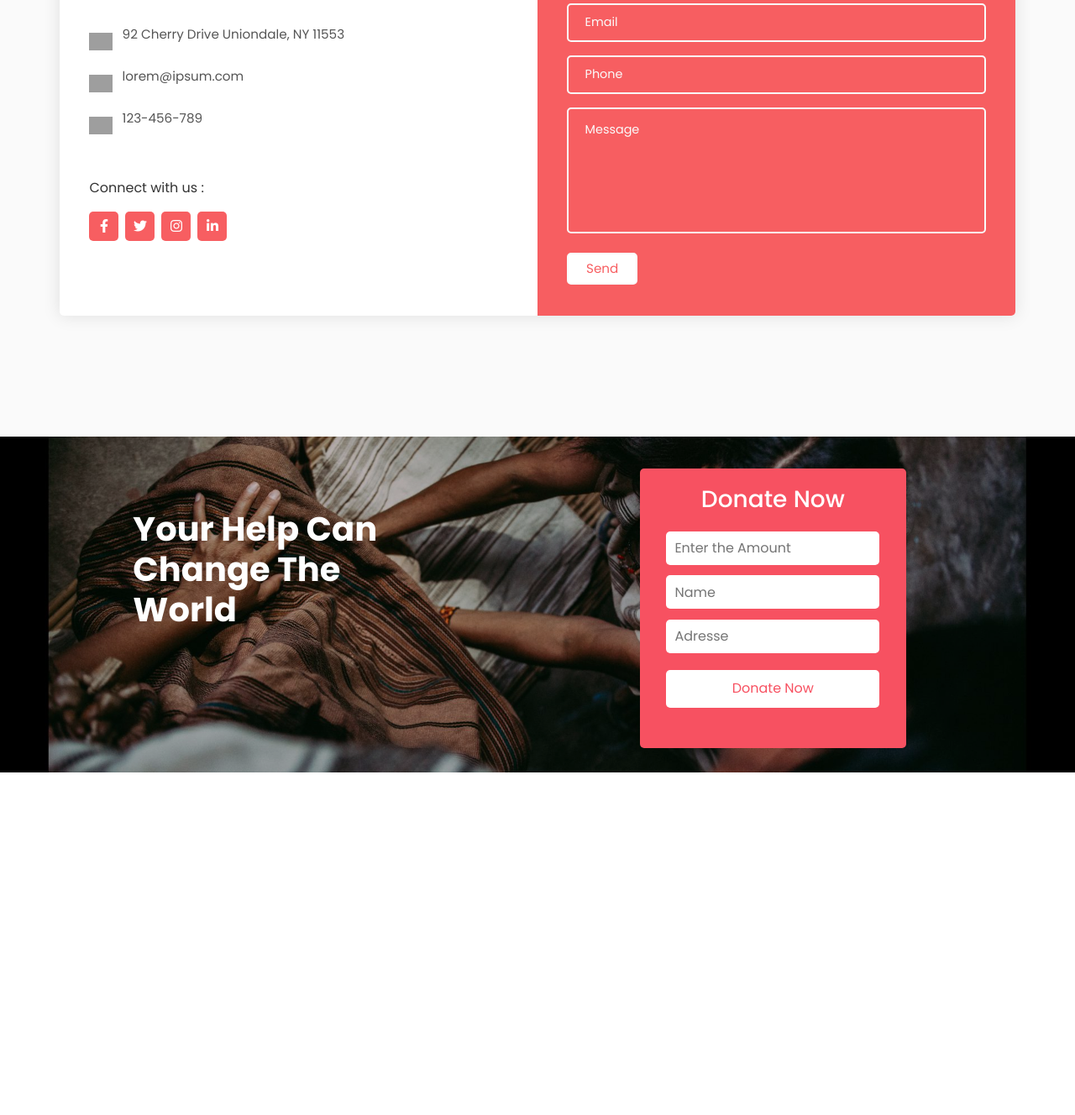
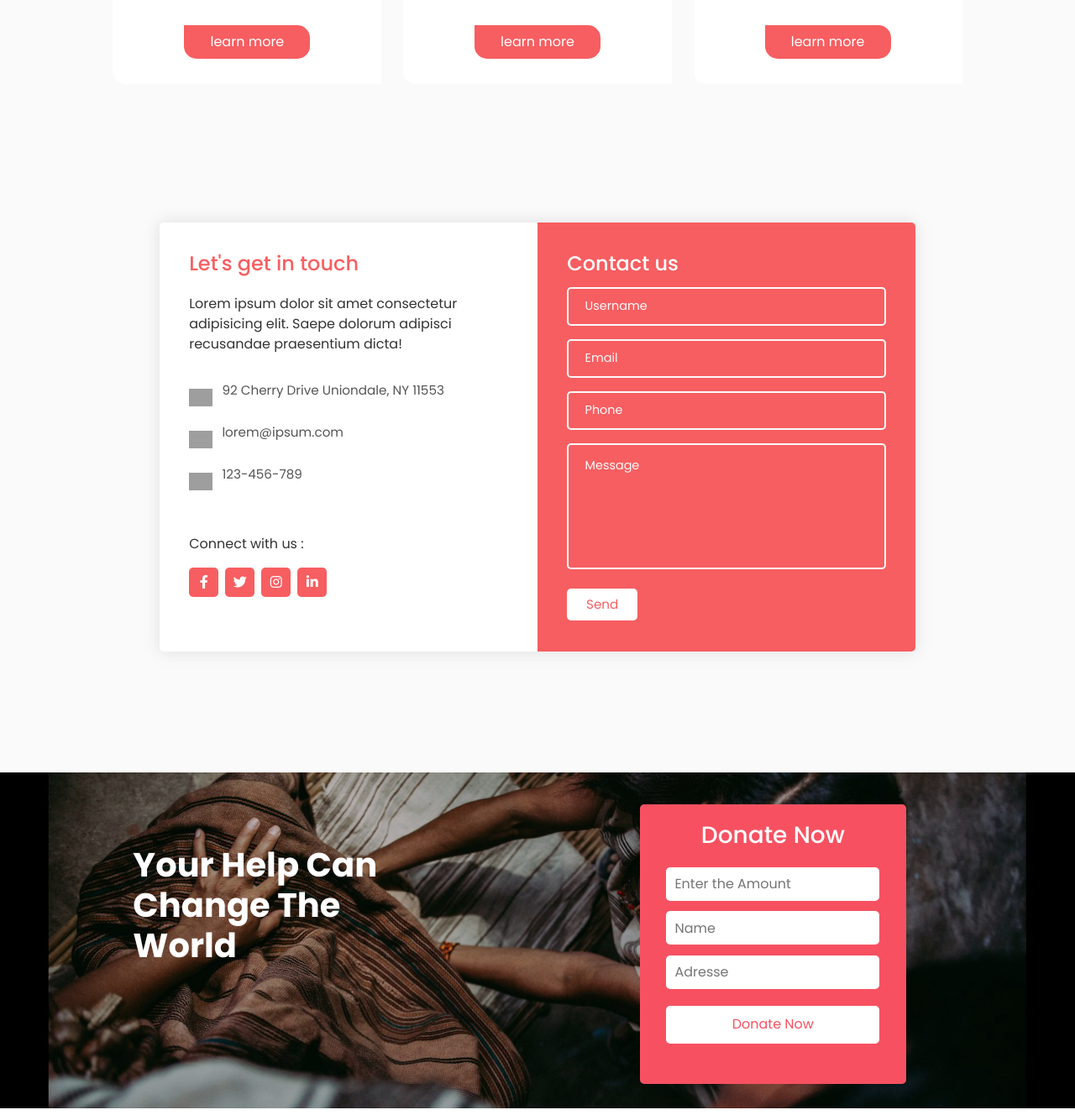
Before and after one commit to psyhoch3589/s_o_u_f_f_l_e, a PHP site: page /home_client.php in a window 1280 px wide. Shown: the part 2685-4013 px from the top of the page at 84% size. Before the commit the page ends 3605 px from the top, so only its background shows below. Run offline with PHP 8.4, Linux system fonts and the light colour scheme; data that the repository does not hold is empty; some libraries are stand-ins or nearby versions; grey boxes are pictures that could not be loaded.

Commit message:
contact_edited

```diff
--- a/about.css
+++ b/about.css
@@ -8,8 +8,8 @@
 .section{
     width: 100%;
     min-height: 100vh;
-    display: block;
-    overflow: auto;
+    /* display: block;
+    overflow: auto; */
 
 
     top: 850px;
@@ -22,7 +22,7 @@
 	width: 80%;
     margin: auto;
     text-align: center;
-	padding: 0px 20px;
+	padding: 15px 20px;
 }
 
 
@@ -149,12 +149,6 @@
 
 
 @media screen and (max-width: 768px){
-    .section{
-        display: block;
-        overflow: auto;
-    }
-
-
 
 	.container{
 	width: 80%;
--- a/dynamic_home.css
+++ b/dynamic_home.css
@@ -11,6 +11,17 @@
 
 
 @media screen and (max-width: 992px) {    /*mobile*/
+    .first_container{   /*just to center the banner*/
+        display: flex;
+        justify-content: center;
+        margin-top: -51px;
+        margin-bottom: -100px;
+        left: 10%;
+    }
+
+
+
+
     .second_container {
 
         width: 720px;
--- a/home_client.php
+++ b/home_client.php
@@ -289,7 +289,7 @@
 
     <!-- statistic counter--------------------->
 
-    <div class="counter-up" style="display:none">
+    <div class="counter-up" >
 		<div class="content">
 		  <div class="box">
 			<div class="icon"><i class="fas fa-history"></i></div>
@@ -369,10 +369,12 @@
       <div class="form">
         <div class="contact-info">
           <h3 class="title">Let's get in touch</h3>
+          <div>
           <p class="text">
             Lorem ipsum dolor sit amet consectetur adipisicing elit. Saepe
             dolorum adipisci recusandae praesentium dicta!
           </p>
+          </div>
 
           <div class="info">
             <div class="information">
--- a/style_contact_client.css
+++ b/style_contact_client.css
@@ -3,6 +3,9 @@
 .big_container_contact * {
 
   box-sizing: border-box;
+}
+.big_container_contact{
+  justify-content: center;
 }
 
 
@@ -19,9 +22,29 @@ textarea {
   background-color: #fafafa;
   overflow: hidden;
   display: flex;
+
   align-items: center;
   justify-content: center;
 }
+
+@media (min-width:900px) {
+.big_container_contact .container_contact .form {
+  width: 90%;
+  /* max-width: 820px; */
+  background-color: #fff;
+  border-radius: 5px;
+  box-shadow: 0 0 20px 1px rgba(0, 0, 0, 0.1);
+  overflow: hidden;
+  display: flex;
+  flex-wrap: wrap;
+  grid-template-columns: repeat(2, 1fr);
+}
+}
+
+
+
+@media (max-width:900px) {
+
 
 .big_container_contact .container_contact .form {
   width: 90%;
@@ -30,8 +53,8 @@ textarea {
   border-radius: 5px;
   box-shadow: 0 0 20px 1px rgba(0, 0, 0, 0.1);
   overflow: hidden;
-  display: grid;
   grid-template-columns: repeat(2, 1fr);
+}
 }
 
 .contact-form {
@@ -234,9 +257,7 @@ textarea.input {
 }
 
 @media (max-width: 850px) {
-  .form {
-    grid-template-columns: 1fr;
-  }
+
 
   .contact-info:before {
     bottom: initial;
@@ -311,3 +332,16 @@ textarea.input {
     padding: 0.45rem 1.2rem;
   }
 }
+
+
+@media (min-width: 850px) {
+.contact-form{
+  width: 450px;
+}
+.contact-info{
+  width: 450px;
+}
+.big_container_contact .container_contact .form {
+  width: 900px;
+}
+}
```
